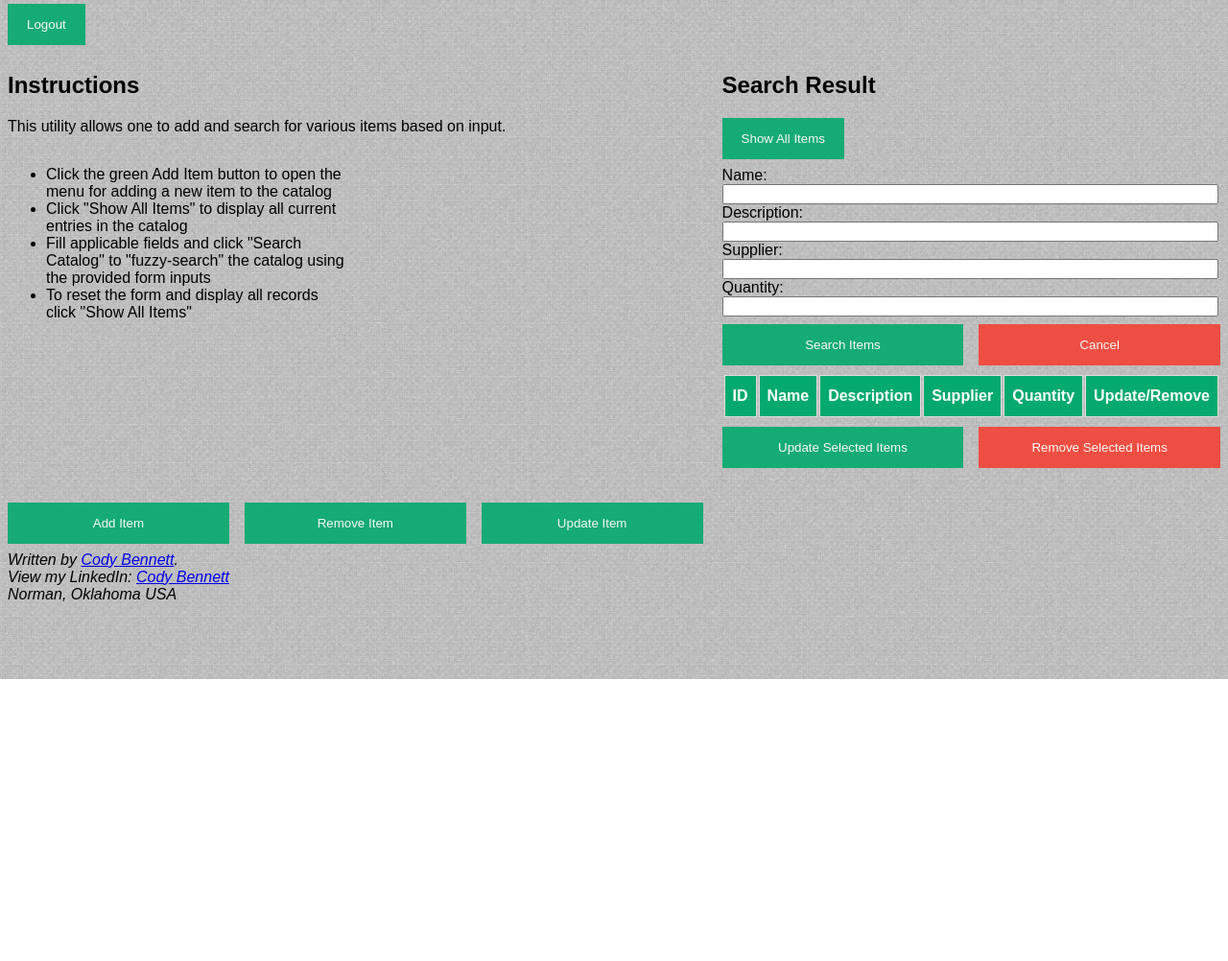
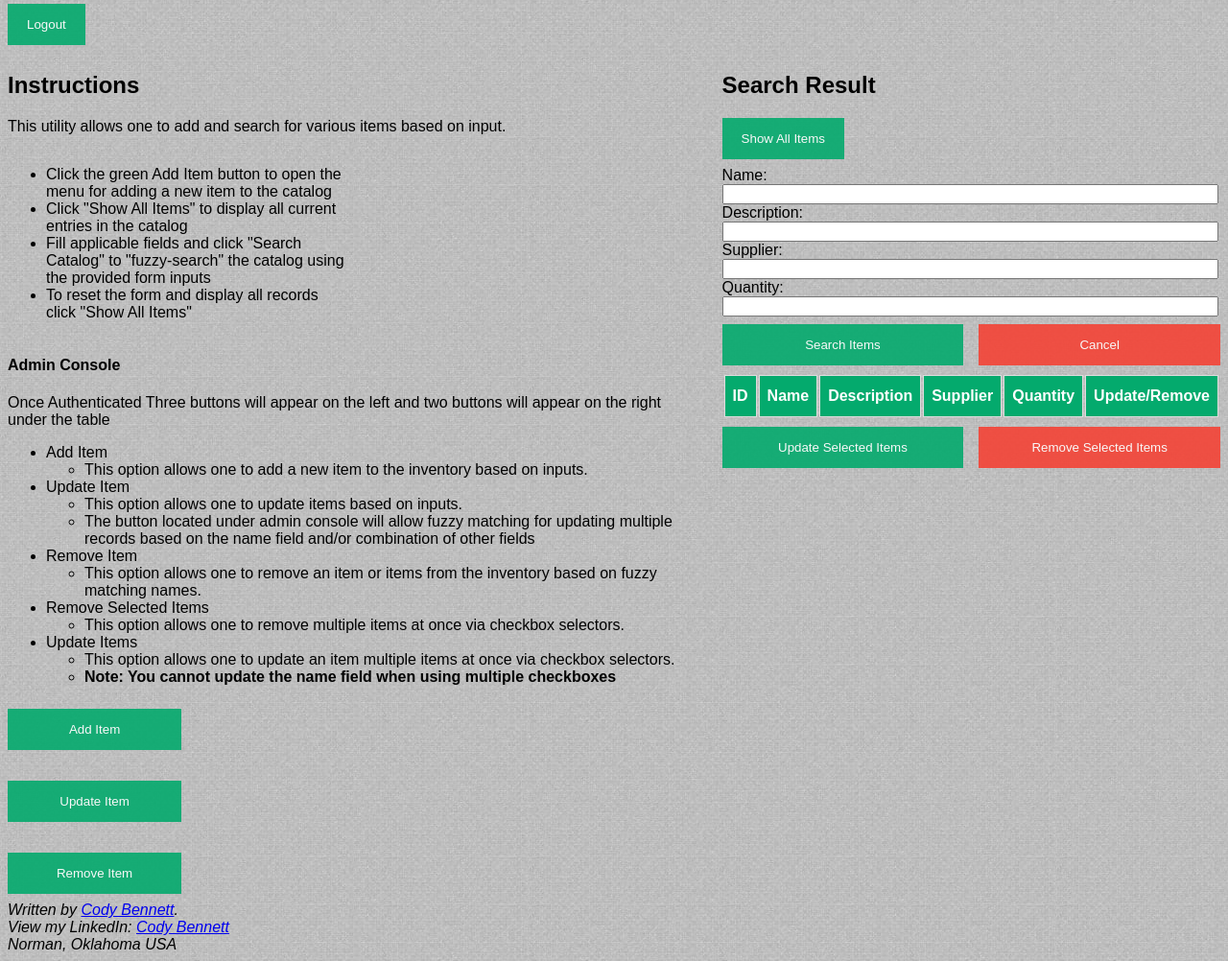
Before and after one commit to codybennett/LIS4613-Final-Project, a website: page client/index.html in a window 1280 px wide. Shown: the part 92-1094 px from the top of the page at 96% size. Before the commit the page ends 800 px from the top, so only its background shows below. Drawn offline with Linux system fonts and the light colour scheme; no server answers.

Commit message:
Style and format changes

```diff
--- a/client/index.html
+++ b/client/index.html
@@ -160,7 +160,56 @@
                         provided form inputs</li>
                     <li>To reset the form and display all records click "Show All Items"</li>
                 </ul>
+
             </section>
+            <h4>Admin Console</h4>
+            Once Authenticated Three buttons will appear on the left and two buttons will appear on the right under the table
+            <ul>
+                <li>Add Item</li>
+                <ul>
+                    <li>This option allows one to add a new item to the inventory based on inputs.</li>
+                </ul>
+                <li>Update Item</li>
+                <ul>
+                    <li>This option allows one to update items based on inputs.</li>
+                    <li>The button located under admin console will allow fuzzy matching for updating multiple records based on the name field and/or combination of other fields</li>
+                </ul>
+                <li>Remove Item</li>
+                <ul>
+                    <li>This option allows one to remove an item or items from the inventory based on fuzzy matching names.</li>
+                </ul>
+                 <li>Remove Selected Items</li>
+                <ul>
+                    <li>This option allows one to remove multiple items at once via checkbox selectors.</li>
+                </ul>
+                 <li>Update Items</li>
+                <ul>
+                    <li>This option allows one to update an item multiple items at once via checkbox selectors.
+                        <li>
+<strong>Note: You cannot update the name field when using multiple checkboxes</strong>
+
+                        </li>
+
+                    </li>
+                </ul>
+            </ul>
+            </ul>
+            <div class="admin-area">
+
+
+                <!-- CRUD operation buttons visibility managed by checkSession utility -->
+                <button id="add-item-bttn" class="admin-bttn"
+                    onclick="document.getElementById('add-pop-menu').style.display='block'">Add
+                    Item</button>
+
+                <button id="update-item-bttn" class="admin-bttn"
+                    onclick=" document.getElementById('update_item_name_modal').style.readOnly = false;
+        document.getElementById('update_item_name_modal').value = '';document.getElementById('update-pop-menu').style.display='block'">Update
+                    Item</button>
+                <button id="remove-item-bttn" class="admin-bttn"
+                    onclick="document.getElementById('remove-pop-menu').style.display='block'">Remove
+                    Item</button>
+            </div>
         </article>
 
         <!-- Content that will be dynamically updated to the right of page -->
@@ -210,22 +259,7 @@
             </div>
         </aside>
 
-        <div class="admin-area">
 
-
-            <!-- CRUD operation buttons visibility managed by checkSession utility -->
-            <button id="add-item-bttn" class="admin-bttn"
-                onclick="document.getElementById('add-pop-menu').style.display='block'">Add
-                Item</button>
-            <button id="remove-item-bttn" class="admin-bttn"
-                onclick="document.getElementById('remove-pop-menu').style.display='block'">Remove
-                Item</button>
-            <button id="update-item-bttn" class="admin-bttn"
-                onclick=" document.getElementById('update_item_name_modal').style.readOnly = false;
-        document.getElementById('update_item_name_modal').value = '';document.getElementById('update-pop-menu').style.display='block'">Update
-                Item</button>
-
-        </div>
     </main>
 
 </body>
--- a/client/styles.css
+++ b/client/styles.css
@@ -9,8 +9,8 @@
 
 
 .admin-area {
-    display: inline-grid;
-    grid-template-columns: 1fr 1fr 1fr;
+    display: grid;
+    width: 25%;
     gap: 1em;
 }
 
```
